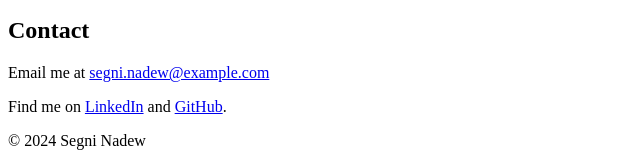
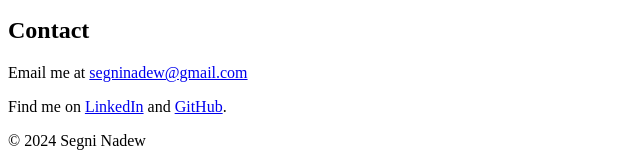
Before and after one commit to Segn11/My_First_Portfolio, a plain HTML site: page portfolio/index.html in a window 1280 px wide. Shown: the part 647-810 px from the top of the page, 0-640 px from the left. Drawn offline with Linux system fonts and the light colour scheme.

Commit message:
Update index.html

```diff
--- a/portfolio/index.html
+++ b/portfolio/index.html
@@ -55,7 +55,7 @@
     <!-- Contact Section -->
     <section id="contact">
         <h2>Contact</h2>
-        <p>Email me at <a href="mailto:segni.nadew@example.com">segni.nadew@example.com</a></p>
+        <p>Email me at <a href="mailto:segninadew@gmail.com">segninadew@gmail.com</a></p>
         <p>Find me on <a href="https://linkedin.com/in/segni-nadew" target="_blank">LinkedIn</a> and <a href="https://github.com/SegniNadew" target="_blank">GitHub</a>.</p>
     </section>
 
```
